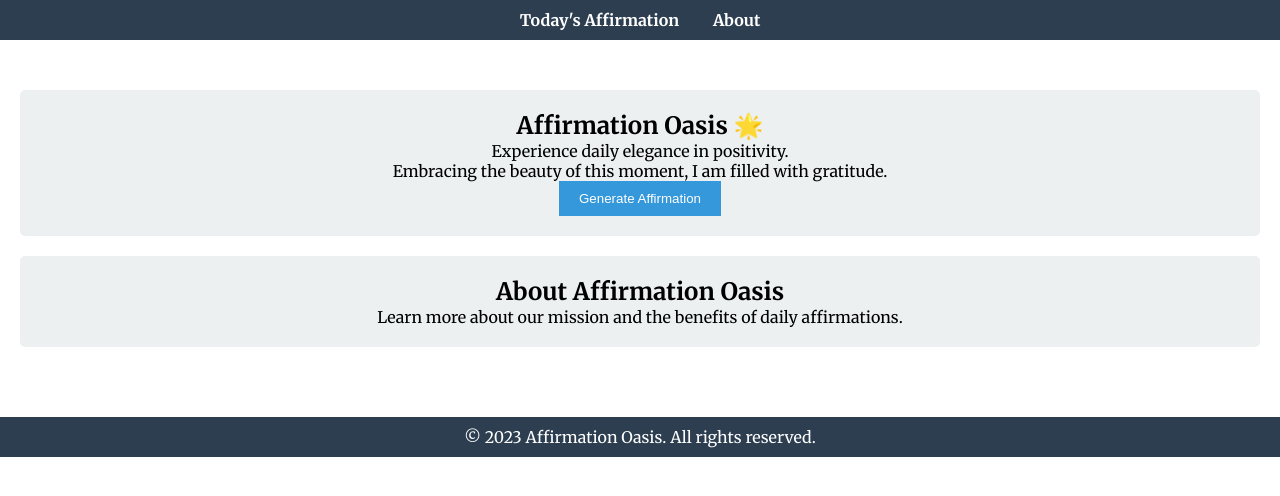
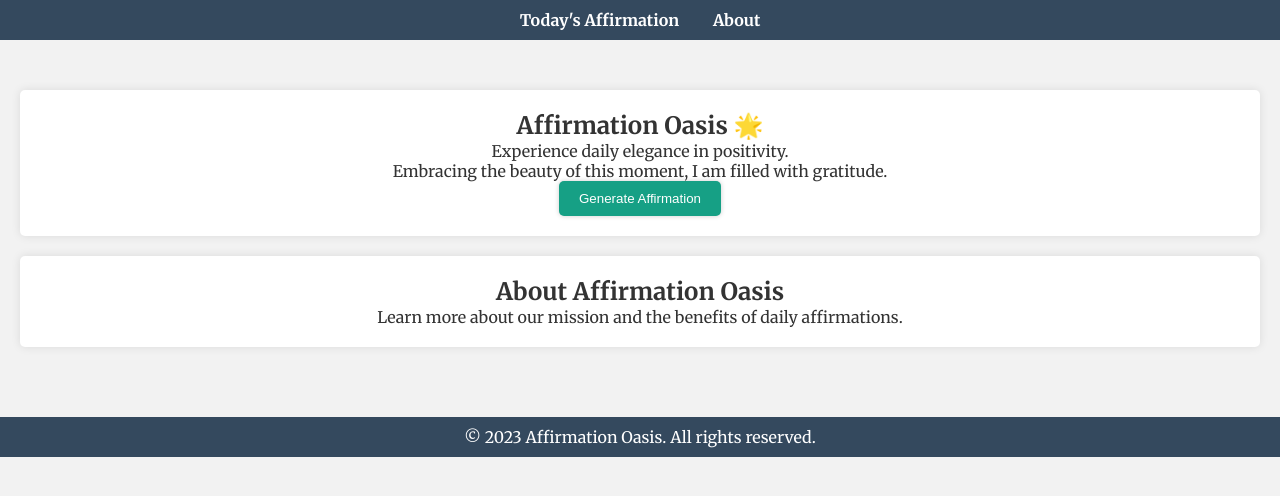
Before and after one commit to Arigithubs/Daily-Affirmation-Generator, a plain HTML site: page index.html in a window 1280 px wide. Drawn offline with Linux system fonts and the light colour scheme.

Commit message:
Update style.css with color and background changes

```diff
--- a/style.css
+++ b/style.css
@@ -3,16 +3,19 @@
     box-sizing: border-box;
     margin: 0;
     padding: 0;
+    transition: background-color 0.3s, color 0.3s; /* Smooth transition for color and background */
 }
 html, body {
     height: 100%;
     font-family: 'Merriweather', serif;
+    background: #f2f2f2; /* Lighter background for a softer look */
+    color: #333; /* Soft text color for better readability */
 }
 
 /* Navigation */
 .main-navigation ul {
     list-style: none;
-    background-color: #2c3e50;
+    background-color: #34495e; /* Darker shade for sophisticated look */
     padding: 10px;
     text-align: center;
 }
@@ -32,26 +35,28 @@ main {
     padding: 50px 20px;
 }
 .affirmation-section, .about-section {
-    background: #ecf0f1;
+    background: #fff; /* Pure white background for focus */
     padding: 20px;
     margin-bottom: 20px;
     border-radius: 5px;
+    box-shadow: 0px 0px 10px rgba(0,0,0,0.1); /* Subtle shadow for depth */
 }
 button {
-    background: #3498db;
+    background: #16a085; /* Calm, sophisticated color */
     color: white;
     border: none;
     padding: 10px 20px;
     cursor: pointer;
-    transition: background 0.3s;
+    border-radius: 5px; /* Rounded corners for a softer look */
+    box-shadow: 0px 0px 5px rgba(0,0,0,0.2); /* Button shadow for depth */
 }
 button:hover {
-    background: #2980b9;
+    background: #1abc9c; /* Lighter shade on hover */
 }
 
 /* Footer */
 footer {
-    background: #2c3e50;
+    background: #34495e; /* Matching the nav for consistency */
     color: white;
     text-align: center;
     padding: 10px 0;
```
